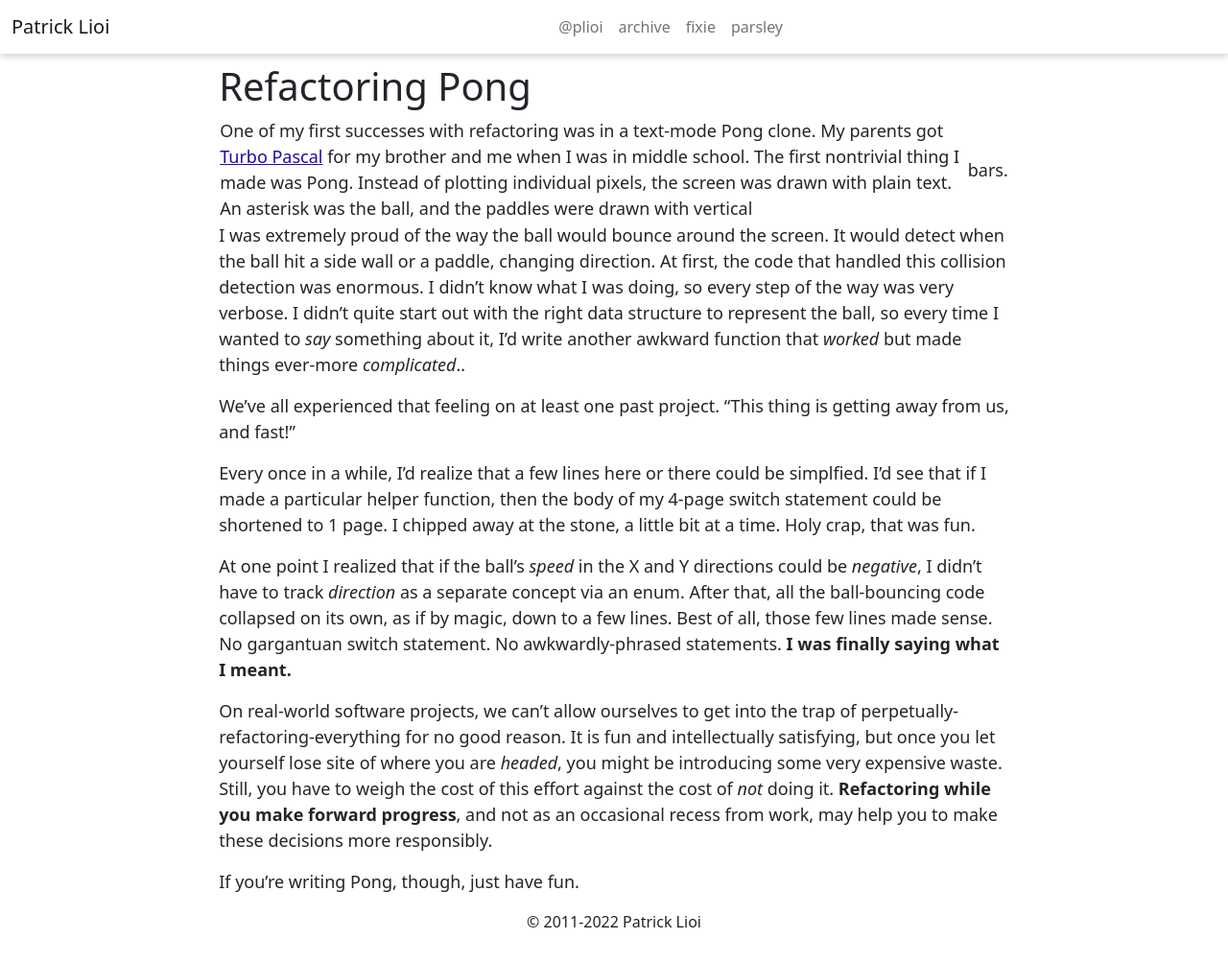
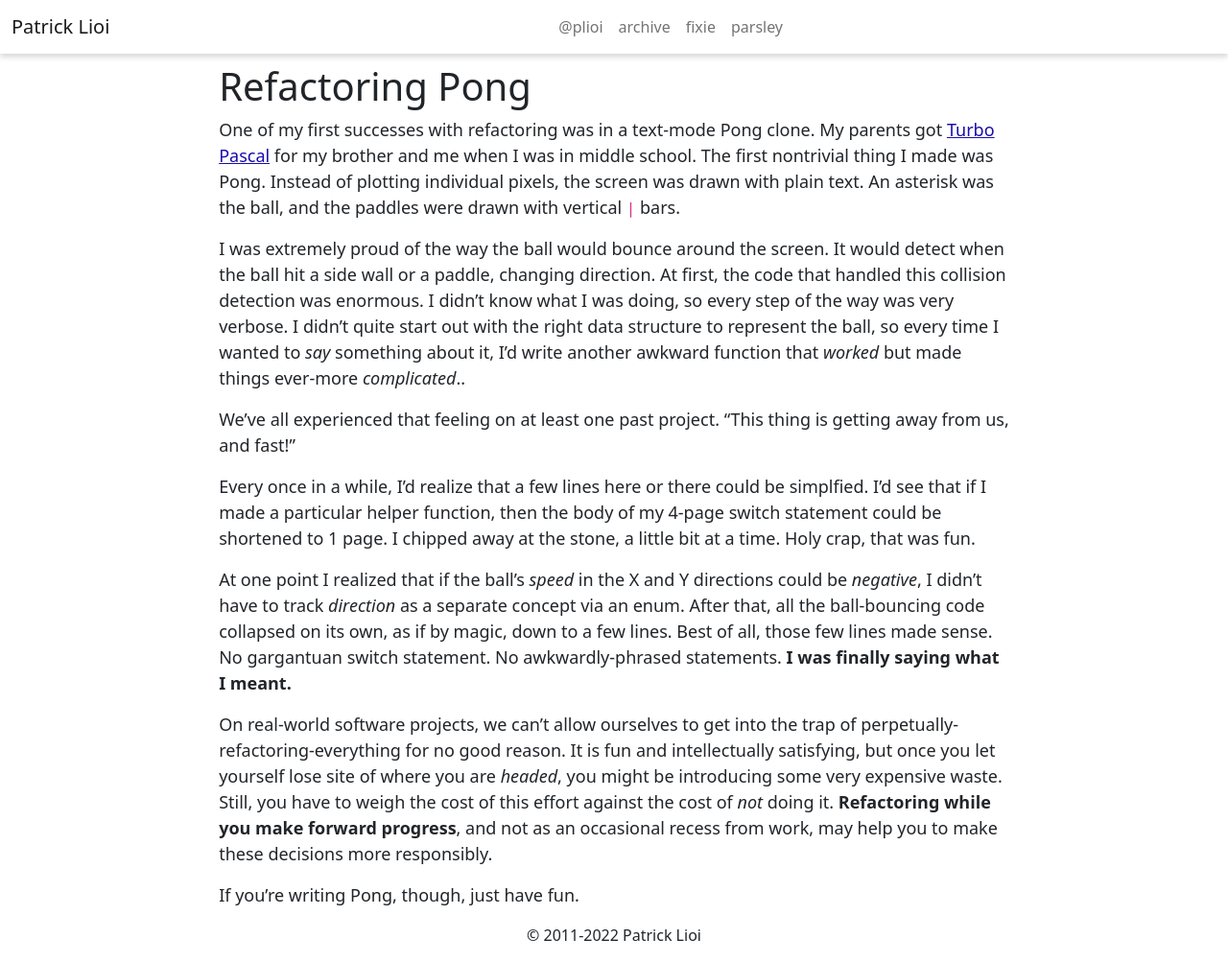
Before and after one commit to plioi/plioi.github.io, a Jekyll site: the page built from _posts/2012-01-13-refactoring-pong.md, in a window 1280 px wide. Shown: the whole page at 96% size. Built offline with Jekyll 4.4.1, drawn with Linux system fonts in a browser that asks for light colours.

Commit message:
Fix formatting

```diff
--- a/_posts/2012-01-13-refactoring-pong.md
+++ b/_posts/2012-01-13-refactoring-pong.md
@@ -4,7 +4,7 @@ layout: post
 ---
 
 
-One of my first successes with refactoring was in a text-mode Pong clone.  My parents got <a href="http://en.wikipedia.org/wiki/Turbo_Pascal">Turbo Pascal</a> for my brother and me when I was in middle school.  The first nontrivial thing I made was Pong.  Instead of plotting individual pixels, the screen was drawn with plain text.  An asterisk was the ball, and the paddles were drawn with vertical | bars.
+One of my first successes with refactoring was in a text-mode Pong clone.  My parents got <a href="http://en.wikipedia.org/wiki/Turbo_Pascal">Turbo Pascal</a> for my brother and me when I was in middle school.  The first nontrivial thing I made was Pong.  Instead of plotting individual pixels, the screen was drawn with plain text.  An asterisk was the ball, and the paddles were drawn with vertical `|` bars.
 
 I was extremely proud of the way the ball would bounce around the screen.  It would detect when the ball hit a side wall or a paddle, changing direction.  At first, the code that handled this collision detection was enormous.  I didn't know what I was doing, so every step of the way was very verbose.  I didn't quite start out with the right data structure to represent the ball, so every time I wanted to *say* something about it, I'd write another awkward function that *worked* but made things ever-more *complicated*..
 
```
